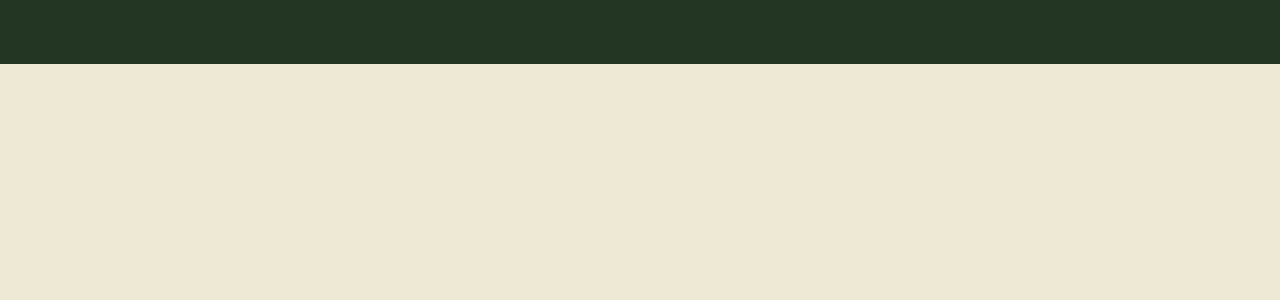
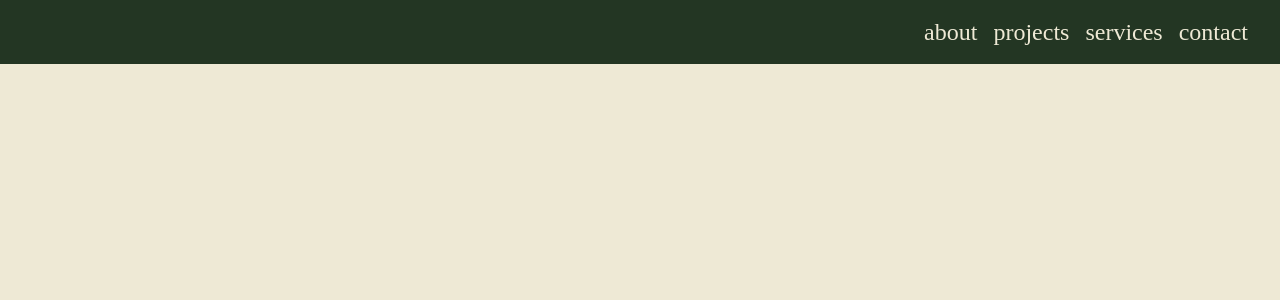
Before and after one commit to lukavr05/stan-website, a React (Vite) app: page / in a window 1280 px wide. Shown: the top 300 px of the page. Built offline with nearby package versions, Linux system fonts and the light colour scheme; a web font is replaced by a local one.

Commit message:
fixed navbar issues

```diff
--- a/src/components/Navbar.jsx
+++ b/src/components/Navbar.jsx
@@ -25,16 +25,17 @@ function Navbar() {
           to={item.href}
           color='inherit'
           sx={{
-            color: 'primary.main',
+            color: 'background.default',
             textTransform: 'none',
+            position: 'relative',
               '&::after': {
                 content: '""',
                 position: 'absolute',
                 bottom: 0,
                 left: 0,
                 width: '0%',
-                height: '2px',
-                backgroundColor: 'primary.main',
+                height: '3px',
+                backgroundColor: 'background.default',
                 transition: 'width 0.1s ease-in-out',
               },
               '&:hover::after': {
@@ -58,13 +59,12 @@ function Navbar() {
       <AppBar
         position="static"
         sx={{
-          backgroundColor: 'transparent',
-          boxShadow: 'none'
+          backgroundColor: 'primary.main',
+          boxShadow: 'none',
         }}
       >
         <Toolbar sx={{
           justifyContent: 'flex-end',
-          backgroundColor: 'primary.main',
         }}>
           <Box>
             {renderNavigationButtons()}
```
